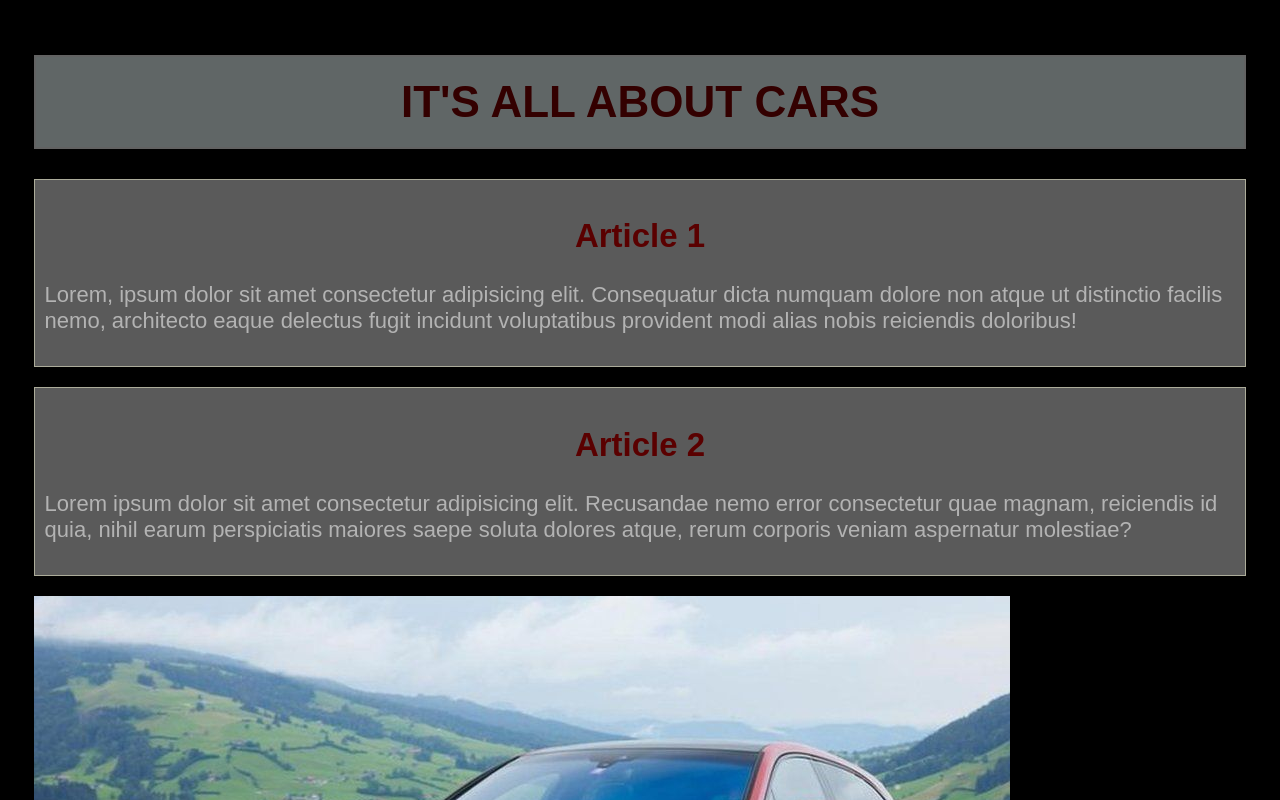
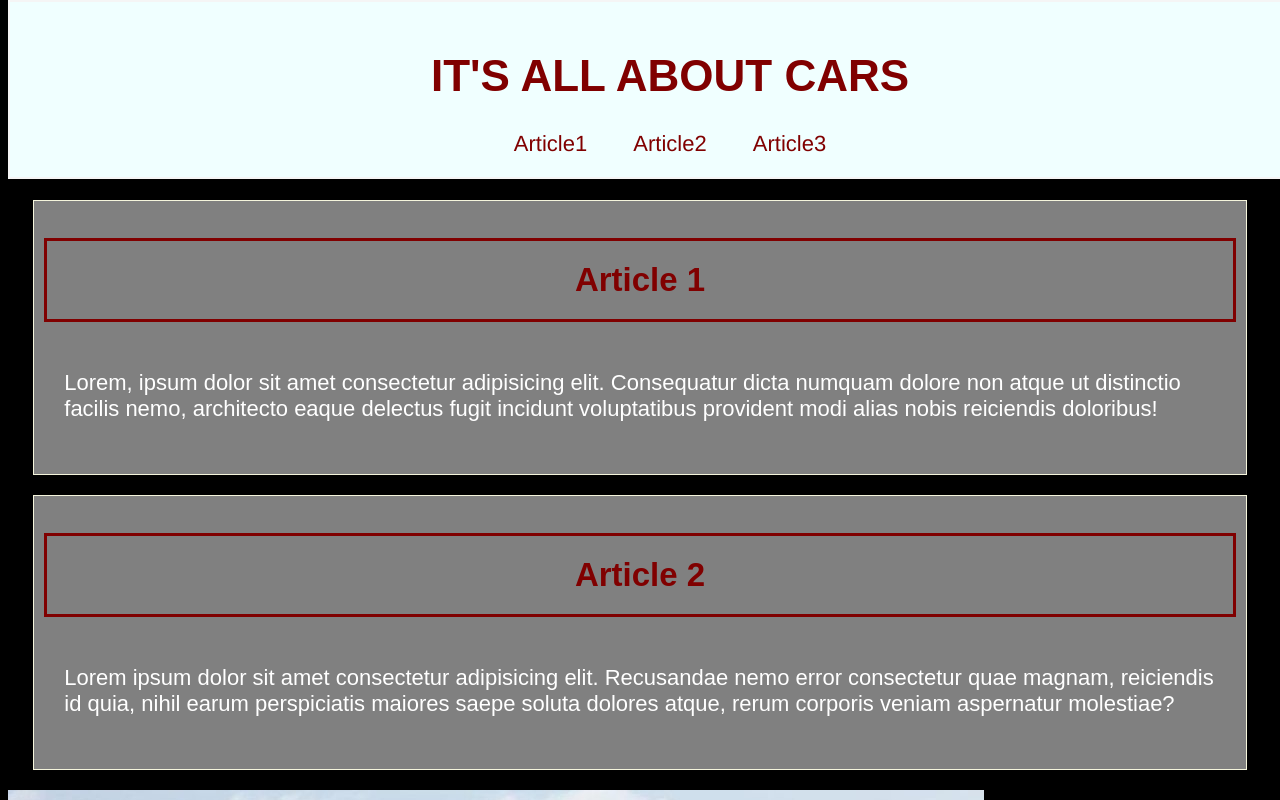
Before and after one commit to Noob-ish321/first-car-site, a plain HTML site: page index.html in a window 1280 px wide. Shown: the top 800 px of the page. Drawn offline with Linux system fonts and the light colour scheme.

Commit message:
nav bar creation

```diff
--- a/css/style.css
+++ b/css/style.css
@@ -1,5 +1,4 @@
 html{
-    margin: 2%;
     background-image: url("../images/background-image.jpg");
     background-attachment: fixed;
     background-size: cover;
@@ -8,6 +7,8 @@ html{
 
 p {
     color: white;
+    padding: 20px;
+    display: flex;
 }
 
 body{
@@ -15,28 +16,49 @@ body{
     font-size: 22px;
 }
 
-h1{
+h2{
+    text-align: center;
+    color: maroon;
+    padding: 20px;
+    border: 3px solid maroon;
+}
+
+header{
+    position: fixed;
+    overflow: hidden;
+    top: 0;
+    width: 100%;
     border: 2px solid whitesmoke;
     padding: 20px;
-    opacity: 0.4;
     background-color: azure;
     text-align: center;
     color: maroon;
-
+    margin: 0%;
 }
 
-h2{
+nav{
+    display: block;
+}
+
+nav a{
+    padding: 20px 20px;
+    font-family: 'Franklin Gothic Medium', 'Arial Narrow', Arial, sans-serif;
+    text-decoration: none;
+    color: maroon;
     text-align: center;
-    color: maroon;
 }
 
 #transbox1, #transbox2, #transbox3{
     border: 1.5px solid beige;
     padding: 10px;
-    opacity: 0.7;
     background-color: grey;
+    margin: 2%;
     margin-top: 20px;
     margin-bottom: 20px;
+}
+
+#transbox1{
+    margin-top: 200px;
 }
 
 img{
--- a/index.html
+++ b/index.html
@@ -10,16 +10,24 @@
 </head>
 
 <body>
-    <h1> IT'S ALL ABOUT CARS</h1>
+
+    <header>
+        <h1> IT'S ALL ABOUT CARS</h1>
+        <nav>
+            <a href="#article1">Article1</a>
+            <a href="#article2">Article2</a>
+            <a href="#article3">Article3</a>
+        </nav>
+    </header>
     <div id="transbox1">
-        <h2>Article 1</h2>
+        <h2 id="article1">Article 1</h2>
         <P class="size">Lorem, ipsum dolor sit amet consectetur adipisicing elit. Consequatur dicta numquam dolore non
             atque ut distinctio facilis nemo, architecto eaque delectus fugit incidunt voluptatibus provident modi alias
             nobis reiciendis doloribus!</P>
     </div>
 
     <div id="transbox2">
-        <h2>Article 2</h2>
+        <h2 id="article2">Article 2</h2>
         <p>Lorem ipsum dolor sit amet consectetur adipisicing elit. Recusandae nemo error consectetur
             quae
             magnam, reiciendis id quia, nihil earum perspiciatis maiores saepe soluta dolores atque, rerum corporis
@@ -30,7 +38,7 @@
     <img src="images/porsche.jpg" alt="porsche panamera">
 
     <div id="transbox3">
-        <h2>Article 3</h2>
+        <h2 id="article3">Article 3</h2>
         <p>Lorem ipsum dolor sit, amet consectetur adipisicing elit. Voluptatum, facilis, corrupti,
             consequatur neque veritatis animi enim debitis eveniet accusantium
             praesentium
```
